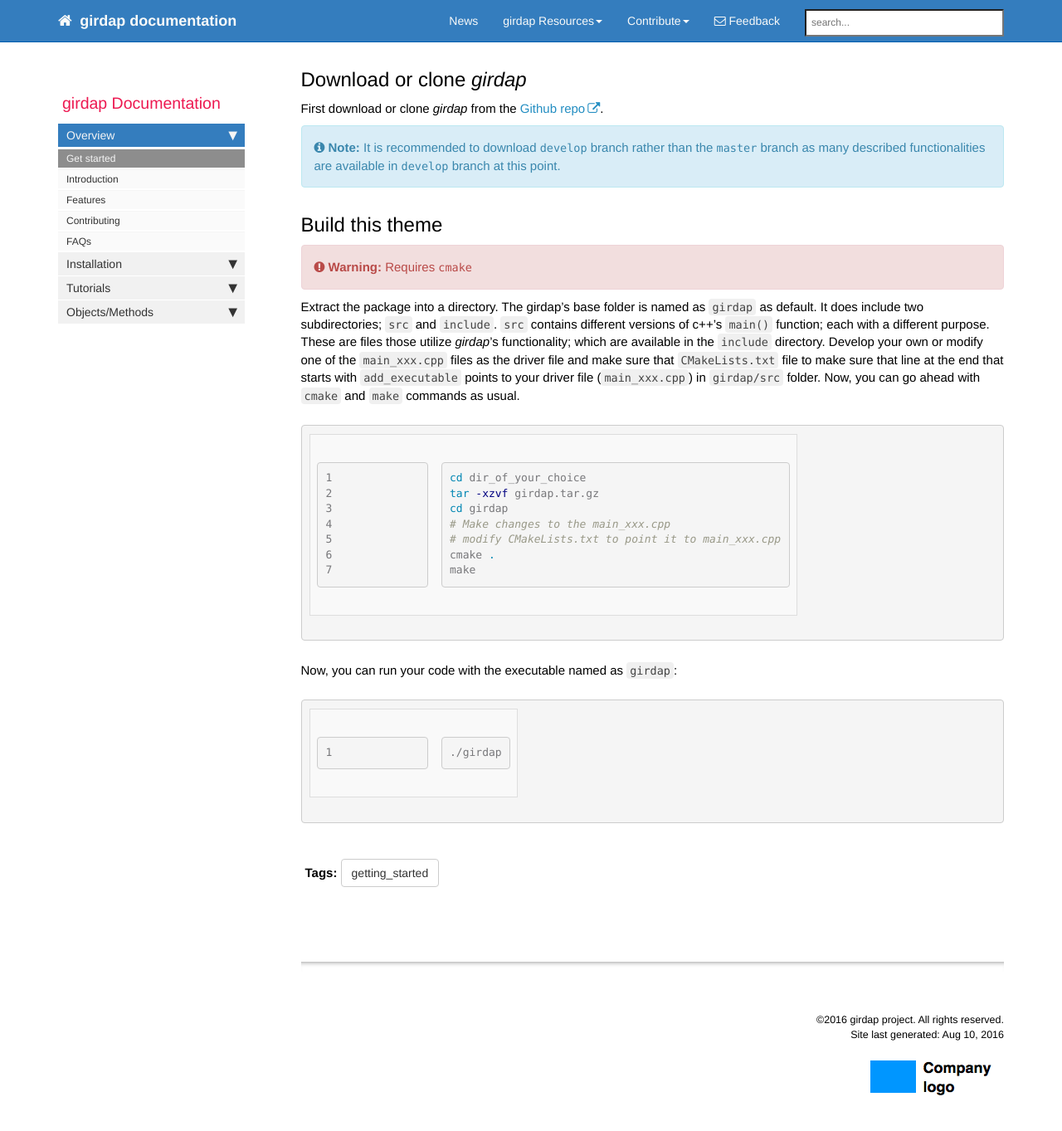
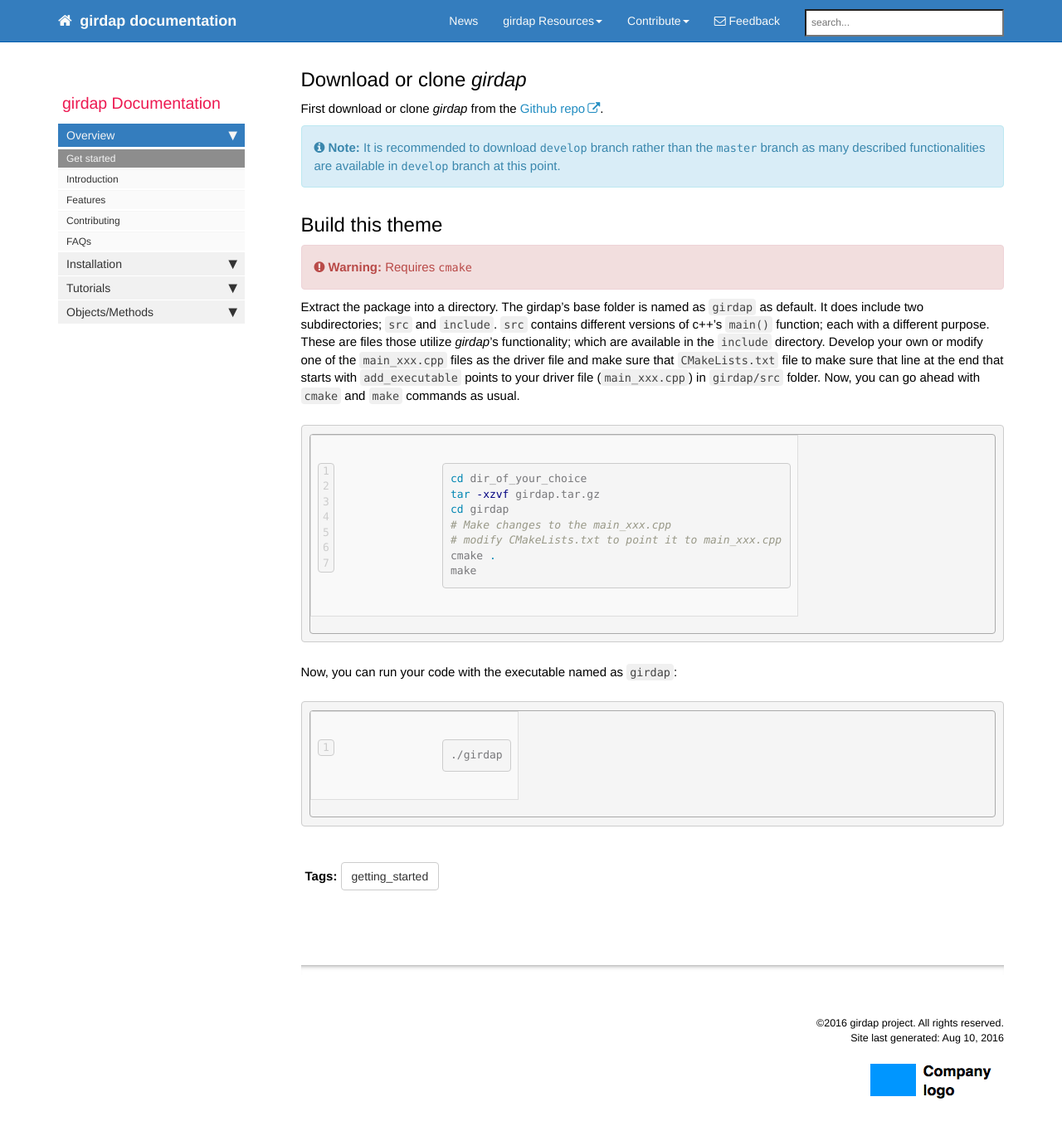
Before and after one commit to uzgoren/girdap, a Jekyll site: the page built from index.md, in a window 1280 px wide and 1400 px high, scrolled down 257 px. Shown: the top 1363 px of the window at 83% size. Built offline with Jekyll 4.4.1, drawn with Linux system fonts in a browser that asks for light colours; nearby versions of some CDN libraries; comment, search, counter and statistics services are not loaded.

Commit message:
first md

```diff
--- a/css/highlight.css
+++ b/css/highlight.css
@@ -63,3 +63,6 @@
 .highlight .vg { color: #cc6666 } /* Name.Variable.Global */
 .highlight .vi { color: #cc6666 } /* Name.Variable.Instance */
 .highlight .il { color: #de935f } /* Literal.Number.Integer.Long */
+
+.highlight .lineno { color: #ccc; display:inline-block; padding: 0 5px; border-right:1px solid #ccc; }
+.highlight pre code { display: block; white-space: pre; overflow-x: auto; word-wrap: normal; border:1px solid #aaa; }
--- a/css/syntax.css
+++ b/css/syntax.css
@@ -58,3 +58,6 @@
 .highlight .vg { color: #008080 } /* Name.Variable.Global */
 .highlight .vi { color: #008080 } /* Name.Variable.Instance */
 .highlight .il { color: #009999 } /* Literal.Number.Integer.Long */
+
+.highlight .lineno { color: #ccc; display:inline-block; padding: 0 5px; border-right:1px solid #ccc; }
+.highlight pre code { display: block; white-space: pre; overflow-x: auto; word-wrap: normal; border:1px solid #aaa; }
```
